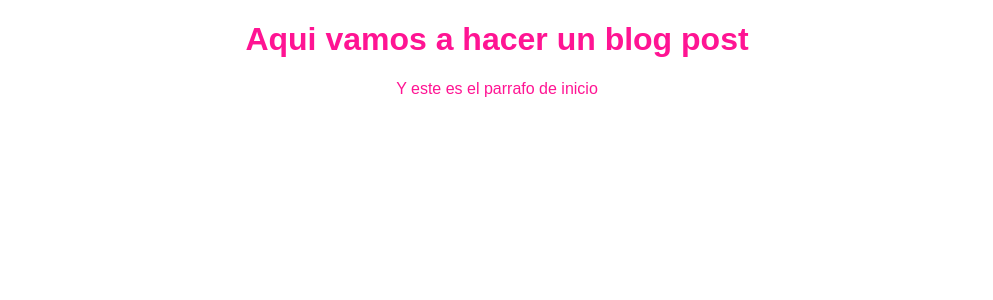
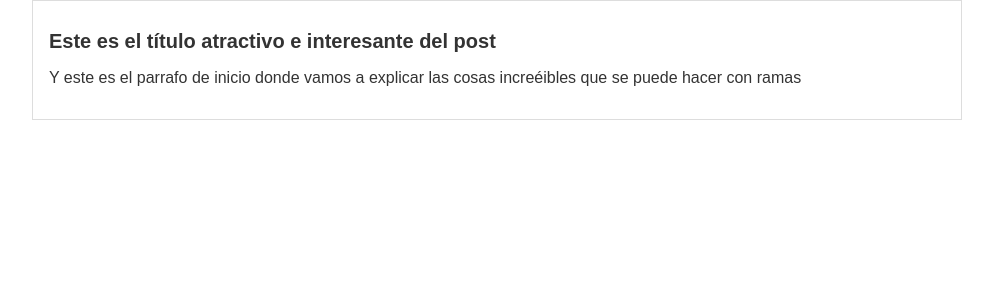
Before and after one commit to diego40g/CursosPlatzi, a PHP site: page /blogpost.html in a window 1280 px wide. Shown: the top 300 px of the page, without its empty margins (143-1136 px from the left). Run offline with PHP 8.4, Linux system fonts and the light colour scheme.

Commit message:
Commit master Github course blogpost in version

```diff
--- a/ProfesionalCourseGit_GitHub/proyecto1/blogpost.html
+++ b/ProfesionalCourseGit_GitHub/proyecto1/blogpost.html
@@ -5,7 +5,11 @@
     <link rel="stylesheet" href="css/estilo.css"/>
 </head>
 <body>
-    <h1>Aqui vamos a hacer un blog post</h1>
-    <p>Y este es el parrafo de inicio</p>
+    <div id="container">
+        <div id="post">
+            <h1>Este es el título atractivo e interesante del post</h1>
+            <p>Y este es el parrafo de inicio donde vamos a explicar las cosas increéibles que se puede hacer con ramas</p>
+        </div>
+    </div>
 </body>
 </html>
--- a/ProfesionalCourseGit_GitHub/proyecto1/css/estilo.css
+++ b/ProfesionalCourseGit_GitHub/proyecto1/css/estilo.css
@@ -1,5 +1,20 @@
 body{
-    text-align: center;
+    text-align: left;
     font-family: "Arial";
-    color: deeppink;
+    color: #333;
+    font-size: 16px;
+    margin: 0;
+    padding: 0;
 }
+
+#container{
+    width: 70%;
+    padding: 1rem;
+    text-align: left;
+    border: 1px solid #DDD;
+    margin: 0 auto;
+}
+
+#container h1{
+    font-size: 20px;
+}
```
